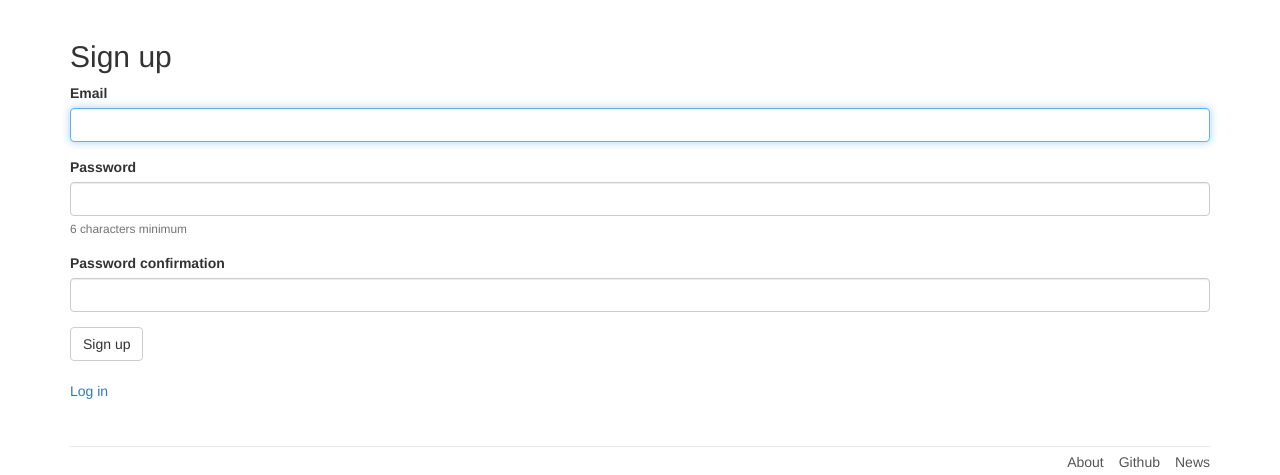
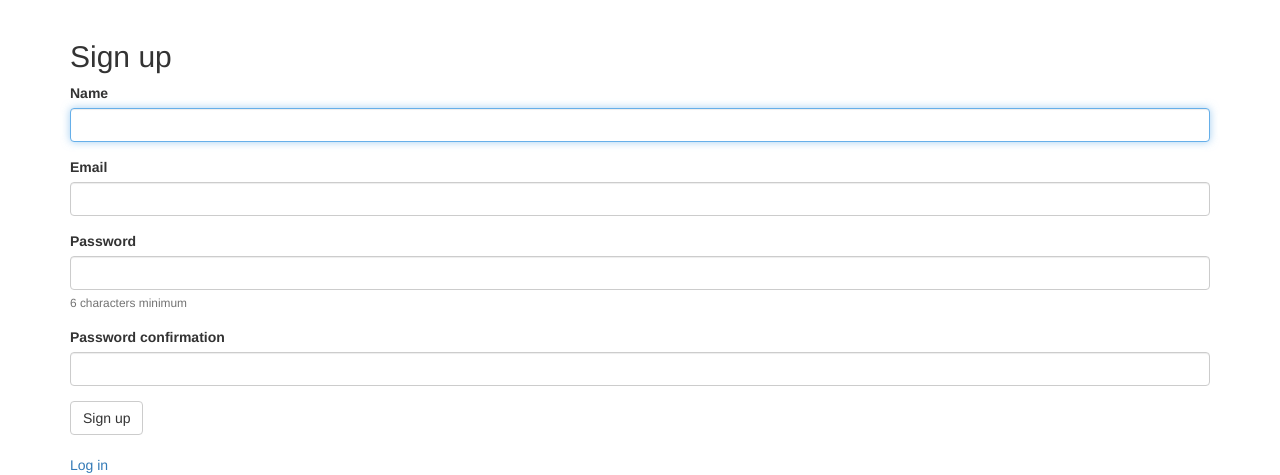
Before and after one commit to siddharth1001/good_reads, a Rails app: the page made by app/controllers/application_controller.rb in a window 1280 px wide. Shown: the part 52-527 px from the top of the page. Run offline with Rails 7, Linux system fonts and the light colour scheme; data comes from the database, SQL or seed files in the repository; style sheets or scripts are compiled from the project's sources; parts of the project's set-up code (start-up, migrations or seed data) failed here and were passed over; some libraries are stand-ins or nearby versions.

Commit message:
Added Name to Users (devise)

```diff
--- a/app/controllers/application_controller.rb
+++ b/app/controllers/application_controller.rb
@@ -1,3 +1,17 @@
 class ApplicationController < ActionController::Base
-  protect_from_forgery with: :exception
+	protect_from_forgery with: :exception
+
+	before_action :configure_devise_permitted_parameters, if: :devise_controller?
+
+	protected
+
+	def configure_devise_permitted_parameters
+    	# registration_params = [:name, :email, :password, :password_confirmation]
+
+	    if params[:action] == 'create'
+	    	devise_parameter_sanitizer.permit(:sign_up, keys: [:name])
+	    elsif params[:action] == 'update'
+	    	devise_parameter_sanitizer.permit(:account_update, keys: [:name])
+	    end
+	end
 end
--- a/app/views/books/index.html.erb
+++ b/app/views/books/index.html.erb
@@ -7,7 +7,7 @@
 <% else %>
 <h2> <u> <%= Category.find_by(name: params[:category]).name %>  </u> </h2>
 <span class="navbar-right">
-	<div class="average_rating_in_category label" data-score="<%= @average_rating %>"> <abc class="btn" style="color:#0000FF"> Average Rating by <%= current_user.email.split('@')[0] %> in <%=Category.find(@category_id).name %></abc>  </div>
+	<div class="average_rating_in_category label" data-score="<%= @average_rating %>"> <abc class="btn" style="color:#0000FF"> Average Rating by <%= current_user.name %> in <%=Category.find(@category_id).name %></abc>  </div>
 </span>
 <%end %>
 
--- a/app/views/devise/registrations/new.html.erb
+++ b/app/views/devise/registrations/new.html.erb
@@ -4,8 +4,8 @@
   <%= f.error_notification %>
 
   <div class="form-inputs">
-
-    <%= f.input :email, required: true, autofocus: true  %>
+  	<%= f.input :name, required: true, autofocus: true  %>
+    <%= f.input :email, required: true %>
     <%= f.input :password, required: true, hint: ("#{@minimum_password_length} characters minimum" if @minimum_password_length) %>
     <%= f.input :password_confirmation, required: true %>
   </div>
--- a/app/views/layouts/_header.html.erb
+++ b/app/views/layouts/_header.html.erb
@@ -33,7 +33,7 @@
 
       <% if user_signed_in? %>
       <li >
-        <%= link_to "User : " << current_user.email.split("@")[0] , user_info_path %>
+        <%= link_to "User : " << current_user.name , user_info_path %>
       </li>
       <li><%= link_to "Add Book", new_book_path %></li>
       <% end %>
--- a/db/seeds.rb
+++ b/db/seeds.rb
@@ -1,6 +1,7 @@
 User.create!(
 	id: "1",
              email: "sid@sid.org",
+             name: "Siddharth Rawat",
              password:              "foobar",
              password_confirmation: "foobar"
              )
@@ -8,6 +9,7 @@ User.create!(
 User.create!(
 	id: "2",
              email: "example@abc.org",
+             name: "ExampleNAME",
              password:              "foobar",
              password_confirmation: "foobar"
              )
```
